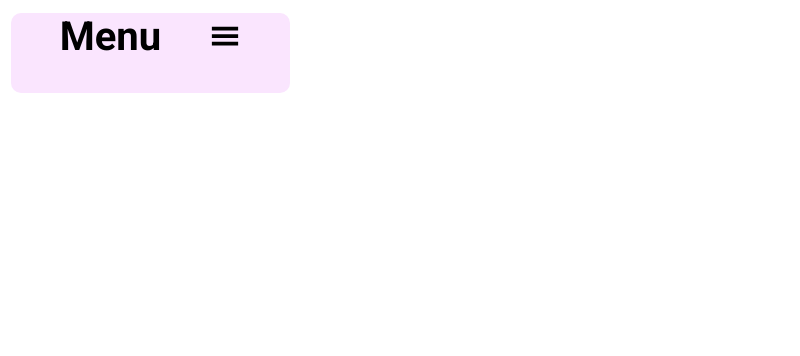
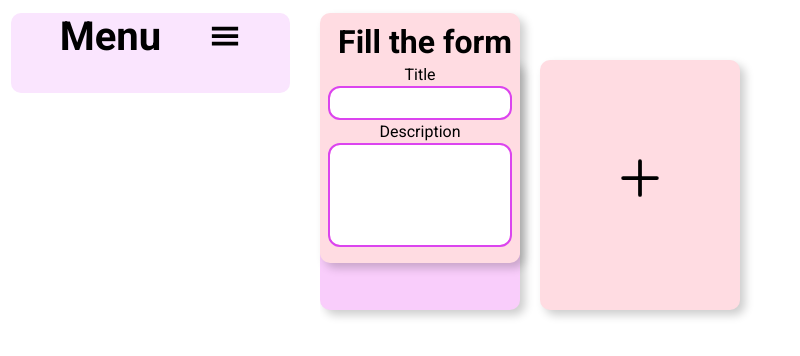
Before and after one commit to douglas-front/to_do_list, a React (Vite) app: page / in a window 1280 px wide. Shown: the top 356 px of the page, without its empty margins (0-800 px from the left). Built offline with nearby package versions, Linux system fonts and the light colour scheme.

Commit message:
add cards

```diff
--- a/package.json
+++ b/package.json
@@ -14,7 +14,8 @@
     "react": "^18.2.0",
     "react-dom": "^18.2.0",
     "react-icons": "^4.12.0",
-    "sass": "^1.69.5"
+    "sass": "^1.69.5",
+    "split-text": "^1.0.0"
   },
   "devDependencies": {
     "@types/react": "^18.2.43",
--- a/src/App.tsx
+++ b/src/App.tsx
@@ -1,11 +1,12 @@
 import Menu from "./Components/Menu"
-
+import Cards from "./Layouts/Cards"
 function App() {
 
 
   return (
     <>
       <Menu/>
+      <Cards/>
     </>
   )
 }
--- a/src/Components/Menu/index.tsx
+++ b/src/Components/Menu/index.tsx
@@ -8,6 +8,7 @@ const Menu = () => {
   const [color, setColor] = useState<string>("menu-off");
 
   const rf1 = useRef<HTMLDivElement>(null);
+  const textRef = useRef<HTMLHeadingElement>(null);
 
   const handleMenu = (classN: string) => {
     setMenu((prevClass) => (prevClass === classN ? "" : classN));
@@ -22,20 +23,43 @@ const Menu = () => {
       scale: color === "change" ? 1.5 : 1,
       ease: "elastic.out(1,0.5)",
     });
+
+    gsap.to(rf1.current, {
+      opacity: color !== "change" ? 1 : 0,
+      scale: color !== "change" ? 1 : 0,
+      ease: "elastic.out(1,0.9)",
+    });
   };
+
+  const animationText = () =>{
+    gsap.fromTo(textRef.current, {
+      scale:  0.9,
+
+    },
+    {
+      scale:  1.1,
+      ease: "elastic.out(1,0.7)",
+      delay: 0.1
+    }
+
+    );
+  }
 
   return (
     <div className="menu">
       <div className={`container-menu ${menu}`}>
         <div className="primary">
           <h1>Menu</h1>
-          <button onClick={() => handleMenu("menu-on")}>
+          <button onClick={() => {
+            handleMenu("menu-on");
+            animationText()
+          }}>
             <GiHamburgerMenu />
           </button>
         </div>
 
         <div className="nameUser">
-          <h1>Wellcome user</h1>
+          <h1 ref={textRef}>Welcome user</h1>
         </div>
 
         <div className="settings">
--- a/src/Components/Menu/menu.scss
+++ b/src/Components/Menu/menu.scss
@@ -94,6 +94,7 @@
         }
 
         .nameUser{
+            overflow: hidden;
             display: block;
             margin-top: 20%;
             width: 100%;
@@ -127,10 +128,9 @@
             }
 
         }
+
         .change-color{
-            display: none;
-        }
-        .change-color.change{
+            opacity: 0;
             display: flex;
             flex-direction: column;
             justify-content: center;
--- a/src/Layouts/Cards/cards.scss
+++ b/src/Layouts/Cards/cards.scss
@@ -0,0 +1,108 @@
+.container-cards {
+  overflow: hidden;
+  margin-top: 1%;
+  width: 75%;
+  height: 100vh;
+  float: right;
+  // background-color: red;
+
+  .controler-cards {
+    width: 100%;
+    height: 100%;
+
+    display: flex;
+    gap: 20px;
+  }
+
+  .card {
+    margin-top: 1%;
+    width: 200px;
+    height: 250px;
+    background-color: #fedcff;
+
+    border-radius: 10px;
+
+    box-shadow: 5px 5px 10px rgb(0 0 0 / 0.2);
+
+    h1 {
+      margin-left: 3%;
+      margin-top: 3%;
+    }
+    p {
+      margin-top: 2%;
+      width: 90%;
+      margin-left: 3%;
+    }
+  }
+  .card__add {
+    cursor: pointer;
+    margin-top: 1%;
+    width: 200px;
+    height: 250px;
+    background-color: rgb(255, 220, 226);
+
+    border-radius: 10px;
+
+    box-shadow: 5px 5px 10px rgb(0 0 0 / 0.2);
+
+    display: flex;
+    justify-content: center;
+    align-items: center;
+
+    h1 {
+      font-size: 60px;
+    }
+  }
+
+  .form-exercice {
+    position: absolute;
+    top: 0;
+
+    cursor: pointer;
+    margin-top: 1%;
+    width: 200px;
+    height: 250px;
+    background-color: rgb(255, 220, 226);
+
+    border-radius: 10px;
+
+    box-shadow: 5px 5px 10px rgb(0 0 0 / 0.2);
+
+    display: flex;
+    justify-content: center;
+
+    h1 {
+      margin-top: 5%;
+      margin-left: 5%;
+    }
+
+    form {
+      width: 100%;
+      display: flex;
+      flex-direction: column;
+      align-items: center;
+
+
+
+      input {
+        width: 90%;
+        height: 30px;
+
+        border: none;
+        border-radius: 10px;
+
+        margin-top: 2%;
+
+        outline: 2px solid rgb(219, 68, 239);
+      }
+      label{
+        margin-top: 2%;
+      }
+
+      .area{
+        height: 100px;
+
+      }
+    }
+  }
+}
--- a/src/Layouts/Cards/index.tsx
+++ b/src/Layouts/Cards/index.tsx
@@ -1,9 +1,72 @@
+
+import "./cards.scss";
+import { IoAdd } from "react-icons/io5";
+import gsap from "gsap";
+import { useState, useRef } from "react";
+
+
+
 const Cards = () => {
-    return (
-        <>
+  const arrayColor = ['#ffdce2', '#fae5fe', '#f9cdfb'];
 
-        </>
-     );
-}
+  const rf1 = useRef<HTMLDivElement>(null)
+
+  const getRandomColor = () => {
+    const randomIndex = Math.floor(Math.random() * arrayColor.length);
+    return arrayColor[randomIndex];
+  };
+
+  const [form, setForm] = useState<string>()
+
+  gsap.to(rf1.current, {
+    scale: form === "fill" ? 0 : 1,
+    ease: "elastic.out(1,0.5)",
+  });
+
+//   gsap.to(rf1.current, {
+//     opacity: form !== "fill" ? 1 : 0,
+//     scale: form !== "fill" ? 1 : 0,
+//     ease: "elastic.out(1,0.9)",
+//   });
+
+  const handleFill = () =>{
+    setForm('fill')
+  }
+
+  return (
+    <div className="container-cards">
+      <h1>exercises</h1>
+
+      <div className="controler-cards">
+          <div className="card" style={{ background: getRandomColor() }}>
+            <h1>title</h1>
+            <p>
+              Lorem ipsum dolor sit amet consectetur adipisicing elit. Rerum fugit
+              non odit perferendis corrupti. Quam cumque ipsum voluptates
+              architecto mollitia.
+            </p>
+          </div>
+
+        <div className="card__add" onClick={handleFill}>
+          <h1>
+            <IoAdd />
+          </h1>
+        </div>
+      </div>
+
+      <div className="form-exercice" ref={rf1}>
+        <form>
+            <h1>Fill the form</h1>
+            <label htmlFor="">Title</label>
+            <input type="text"/>
+
+            <label htmlFor="">Description</label>
+            <input type="text" className="area"/>
+
+        </form>
+      </div>
+    </div>
+  );
+};
 
 export default Cards;
```
Also changed, not shown: 1 other file (tests, documents, lock files or other folders).
